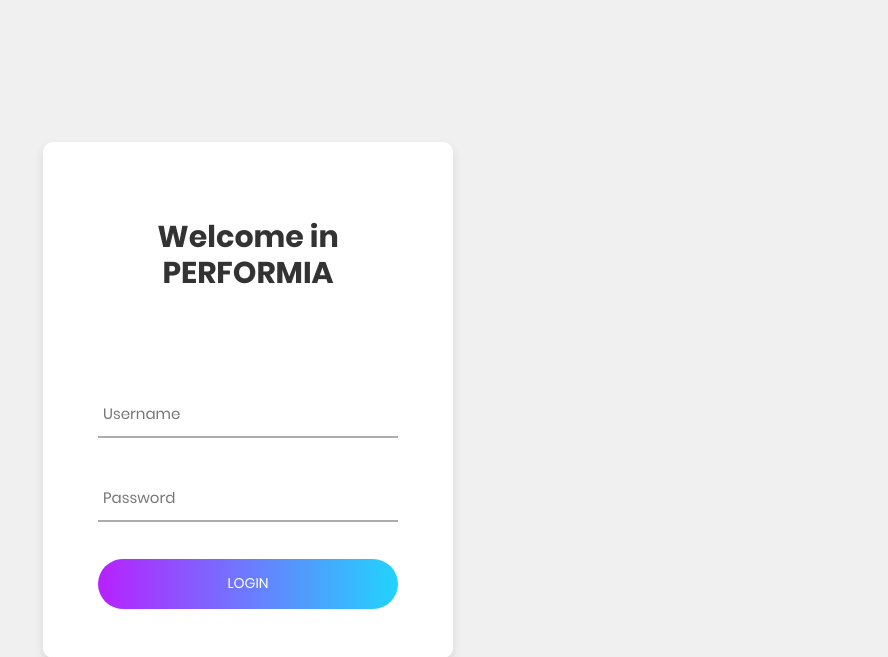
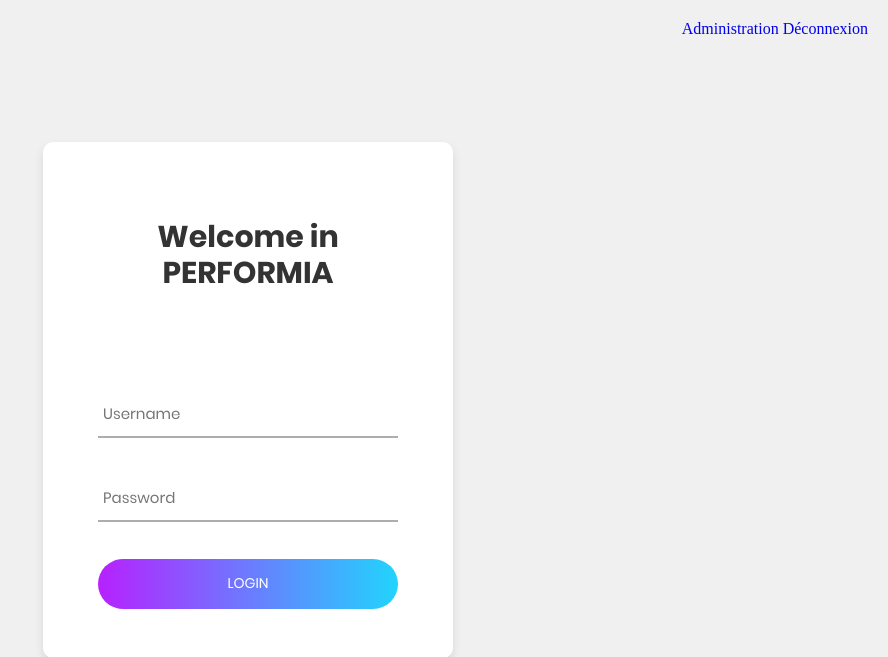
Before and after one commit to btglr/Performia, a PHP site: page / in a window 1280 px wide. Shown: the top 657 px of the page, without its empty margins (392-1280 px from the left). Run offline with PHP 8.4, Linux system fonts and the light colour scheme; the visitor is signed in with stand-in values (Sample User, id 1).

Commit message:
Ajout d'un menu basique à l'interface web (pour administration + déconnexion)

```diff
--- a/performia_php/controller.php
+++ b/performia_php/controller.php
@@ -71,3 +71,16 @@ function login($username,$pass)
         }
     }
 }
+
+function sign_out() {
+    if (session_status() == PHP_SESSION_NONE) {
+        session_start();
+    }
+
+    // TODO Envoyer un message de déconnexion au serveur pour qu'il supprime la partie en cours ?
+
+    session_unset();
+    session_destroy();
+
+    header("Location: index.php");
+}
--- a/performia_php/index.php
+++ b/performia_php/index.php
@@ -33,6 +33,10 @@ try {
         else if (strcmp($_GET['action'], 'admin') == 0) {
             admin();
         }
+
+        else if (strcmp($_GET['action'], 'sign_out') == 0) {
+            sign_out();
+        }
     }
     else {
         $err = -1;
--- a/performia_php/public/css.css
+++ b/performia_php/public/css.css
@@ -227,3 +227,18 @@ html,body{
     text-decoration: none;
     color: #555555;
 }
+
+.menu {
+    position: absolute;
+    top: 0;
+    right: 0;
+    padding: 20px;
+}
+
+.menu a {
+    text-decoration: none;
+}
+
+.menu a:visited {
+    color: inherit;
+}
--- a/performia_php/views/challenge1.php
+++ b/performia_php/views/challenge1.php
@@ -49,7 +49,7 @@ $content = <<<HTML
 			<button id="refresh">Actualiser le plateau</button>
 		<br>
 		<br>
-			<a href="index.php"><button id="return">Quitter</button></a>
+			<a href="index.php?action=sign_out"><button id="return">Quitter</button></a>
 	</div>
 	<div class="rulesbox">
 		<h1>Règles</h1>
--- a/performia_php/views/template.php
+++ b/performia_php/views/template.php
@@ -9,5 +9,20 @@
 
 <body>
 	<?= $content ?>
+
+    <?php
+    if (session_status() == PHP_SESSION_NONE) {
+        session_start();
+    }
+
+    if (isset($_SESSION["id"])) {
+        ?>
+        <div class="menu">
+            <a href="index.php?action=admin">Administration</a>
+            <a href="index.php?action=sign_out">Déconnexion</a>
+        </div>
+        <?php
+    }
+    ?>
 </body>
 </html>
```
